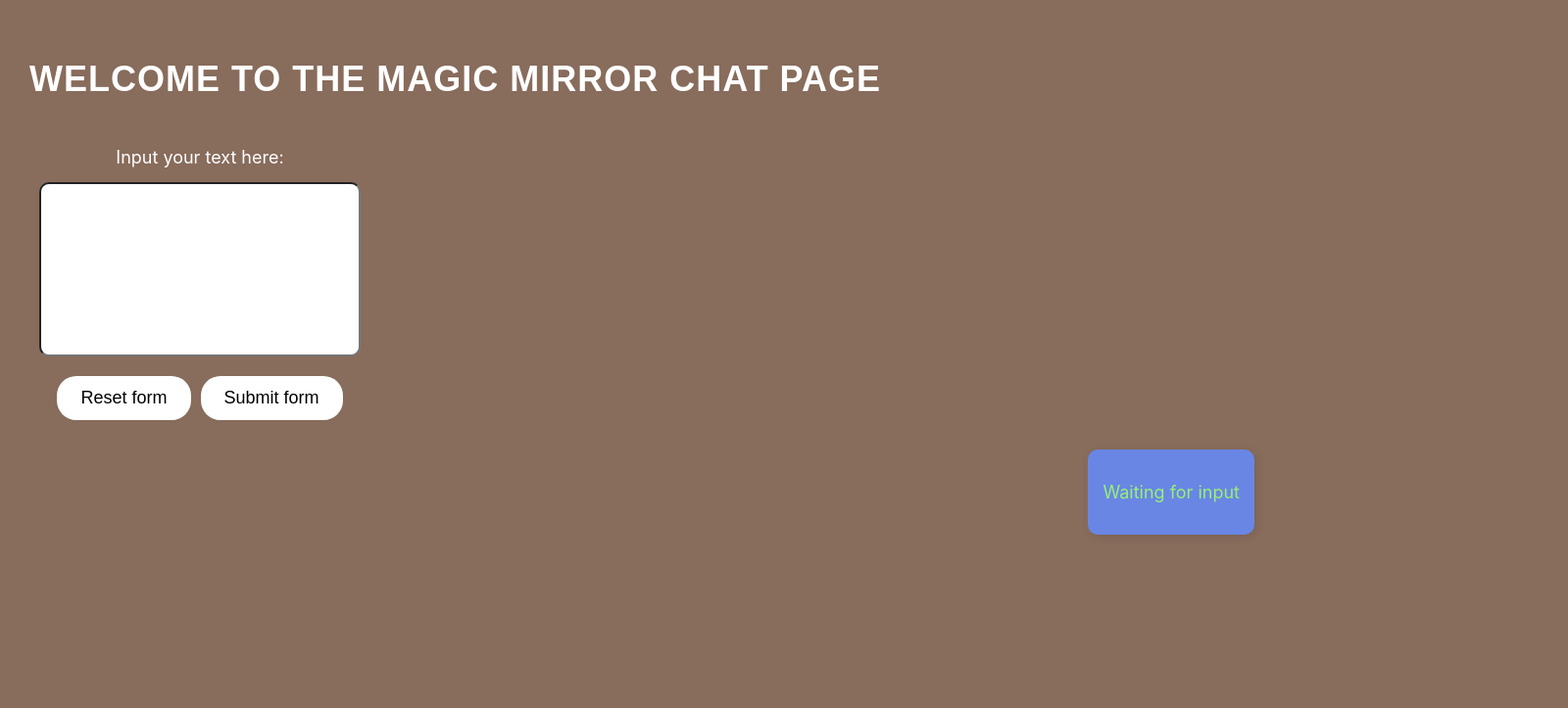
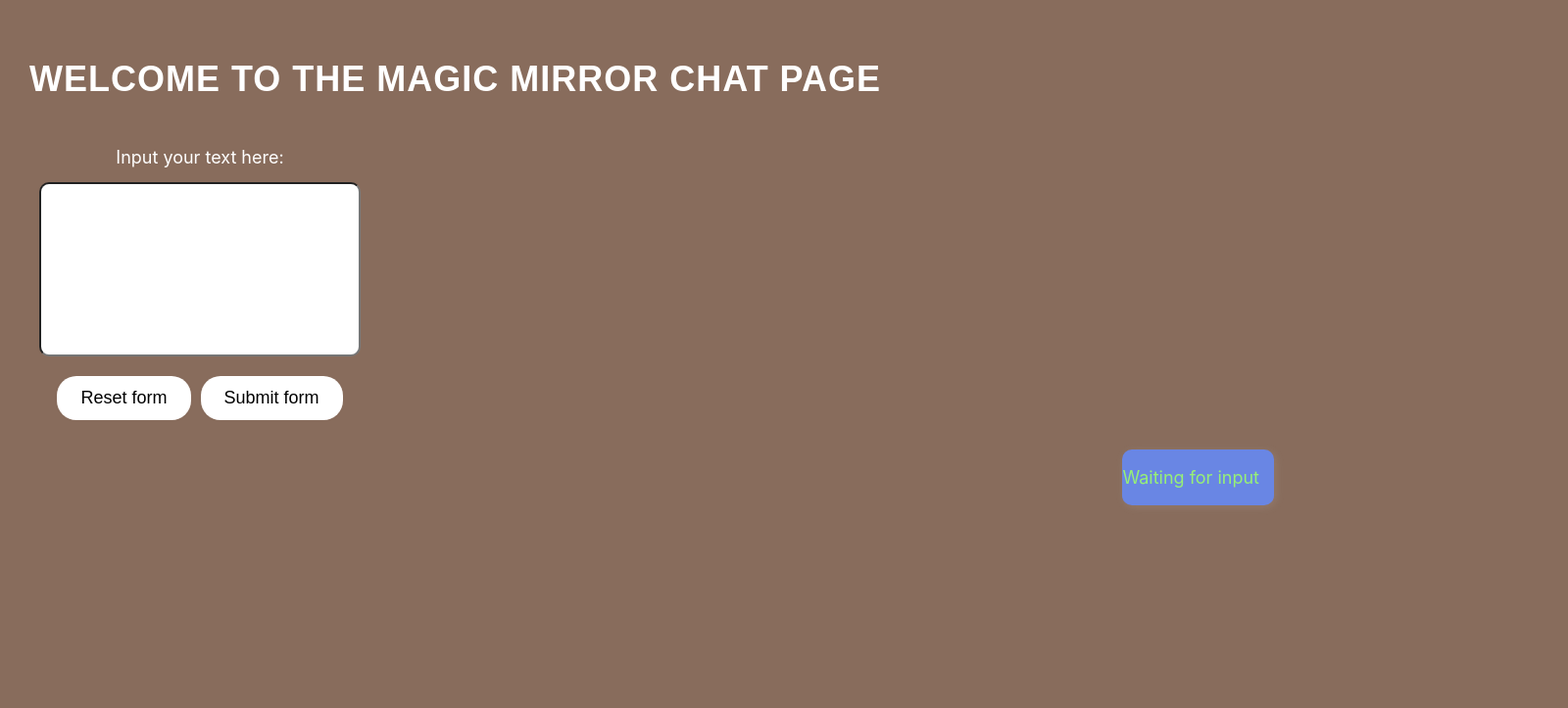
Before and after one commit to Way05/HenHacks25, a React (Create React App) app in the folder henhacks25/: page /chat in a window 1280 px wide. Shown: the top 723 px of the page at 98% size, 1600 px wide, since content can reach past the window. Built offline with nearby package versions, Linux system fonts and the light colour scheme.

Commit message:
half done chat.css

```diff
--- a/henhacks25/src/CSS/chat.css
+++ b/henhacks25/src/CSS/chat.css
@@ -28,6 +28,7 @@
   border-radius: 10px;
 }
 
+/* Style input label ("Input your text here") */
 .input p {
   color: #ffffff; /* White text */
   font-size: 18px;
@@ -43,28 +44,44 @@
   background-color: #ffffff;
   color: rgb(0, 0, 0);
   cursor: pointer;
-  transition: background-color 0.3s ease, transform 0.2s ease;
+  transition: background-color 0.3s ease, transform 0.2s ease, box-shadow 0.2s ease;
   margin: 10px 5px; /* Small space between buttons */
 }
 
-/* Align AI response to the left */
+/* Hover effect for Reset and Submit buttons */
+.input button:hover {
+  background-color: #6986e4; /* Change color on hover */
+  color: #ffffff; /* Change text color */
+  transform: scale(1.1); /* Slightly increase size */
+  box-shadow: 0px 4px 10px rgba(0, 0, 0, 0.2); /* Add a shadow effect */
+}
+
+/* Click effect */
+.input button:active {
+  transform: scale(0.95); /* Slight shrink effect on click */
+  background-color: #5063c9; /* Slightly darker shade */
+}
+
+/* AI Response - Right aligned with white background */
+.response-container {
+  width: 100%;
+  display: flex;
+  justify-content: flex-end; /* Align response to the right */
+  padding-right: 300px; /* Space from the right edge */
+  margin-top: 20px;
+}
+
+/* Response bubble */
 .response {
-  width: auto; /* Adjust width based on content */
   max-width: 60%; /* Limit max width to keep it readable */
-  display: flex;
-  flex-direction: column;
-  align-items: flex-end; /* Align to the right */
-  align-self: flex-end; /* Push it to the right inside a flex container */
-  padding: 15px; /* Add padding inside the response box */
-  margin-right: 20px; /* Space from the right edge */
-  margin-top: 20px; /* Space above */
+  padding-right: 15px;
   font-size: 18px;
   color: #97f076; /* Change text color for better contrast */
-  background-color: #6986e4; /* White background */
-  border-radius: 10px; /* Rounded edges for a clean look */
-  box-shadow: 2px 2px 10px rgba(0, 0, 0, 0.1); /* Subtle shadow effect */
+  background-color: #6986e4; /* Background color for response */
+  border-radius: 10px; /* Rounded edges */
+  box-shadow: 2px 2px 10px rgba(247, 246, 246, 0.1); /* Subtle shadow effect */
+  text-align: right; /* Ensure text aligns correctly inside */
 }
-
 
 /* Navigation buttons container */
 .nav {
@@ -88,13 +105,13 @@
   margin: 10px; /* Space between the buttons */
 }
 
-/* Hover effect */
+/* Hover effect for navigation buttons */
 .nav button:hover {
   background-color: #ea9e78;
   transform: scale(1.05);
 }
 
-/* Click effect */
+/* Click effect for navigation buttons */
 .nav button:active {
   transform: scale(0.95);
 }
--- a/henhacks25/src/CSS/home.css
+++ b/henhacks25/src/CSS/home.css
@@ -54,7 +54,7 @@ body, html {
     color: rgb(0, 0, 0);
     cursor: pointer;
     transition: background-color 0.3s ease, transform 0.2s ease;
-    margin: 0 10px; /* Space between the buttons */
+    margin: 10px; /* Space between the buttons */
   }
 
   /* Hover effect */
--- a/henhacks25/src/pages/chat.tsx
+++ b/henhacks25/src/pages/chat.tsx
@@ -34,9 +34,11 @@ const ChatPage: React.FC = () => {
         </form>
       </div>
 
-      {/* AI Response (Left-Aligned) */}
-      <div className="response">
-        <p>{response}</p>
+      {/* AI Response (Right-Aligned) */}
+      <div className="response-container">
+        <div className="response">
+          <p>{response}</p>
+        </div>
       </div>
 
       {/* Navigation Buttons at Bottom */}
```
